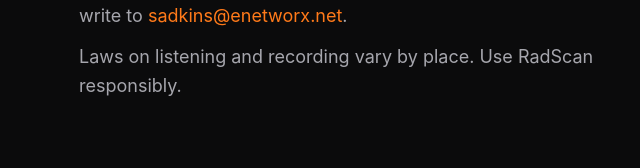
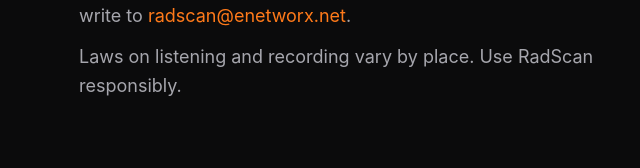
Before and after one commit to sadkins0101/radscan, a plain HTML site: page index.html in a window 1280 px wide. Shown: the part 6883-7051 px from the top of the page, 593-1233 px from the left. Drawn offline with Linux system fonts and the light colour scheme.

Commit message:
Add files via upload
updated email address

```diff
--- a/index.html
+++ b/index.html
@@ -398,7 +398,7 @@ footer nav { display: flex; gap: 22px; flex-wrap: wrap; }
         <h3 class="reveal">Nothing to sign up for.</h3>
         <p class="reveal" style="--d:1">No account, no analytics, no tracking. RadScan doesn't collect anything about you. <a href="privacy.html">Read the privacy policy</a>.</p>
         <h3 class="reveal">Questions?</h3>
-        <p class="reveal" style="--d:1">The <a href="support.html">support page</a> covers setup and the common snags, or write to <a href="mailto:sadkins@enetworx.net">sadkins@enetworx.net</a>.</p>
+        <p class="reveal" style="--d:1">The <a href="support.html">support page</a> covers setup and the common snags, or write to <a href="mailto:radscan@enetworx.net">radscan@enetworx.net</a>.</p>
         <p class="reveal" style="--d:2">Laws on listening and recording vary by place. Use RadScan responsibly.</p>
       </div>
     </div>
@@ -415,7 +415,7 @@ footer nav { display: flex; gap: 22px; flex-wrap: wrap; }
     <nav aria-label="Footer">
       <a href="support.html">Support</a>
       <a href="privacy.html">Privacy Policy</a>
-      <a href="mailto:sadkins@enetworx.net">Contact</a>
+      <a href="mailto:radscan@enetworx.net">Contact</a>
     </nav>
   </div>
 </footer>
```
Also changed, not shown: privacy.html (+1 -1 lines), support.html (+1 -1 lines).
